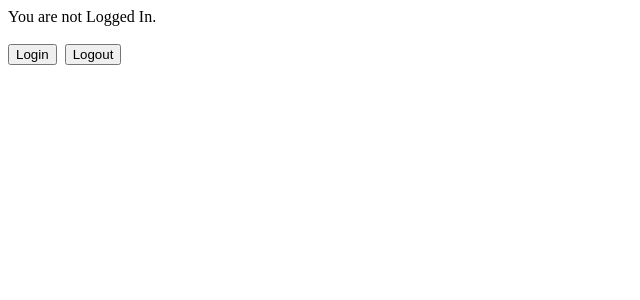
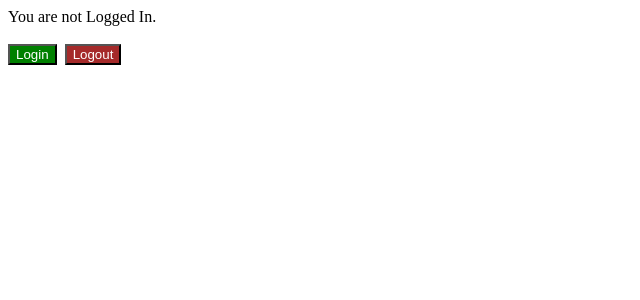
Before and after one commit to rumpapl/react-documentation-implimentation, a React (Create React App) app in the folder react_doc_imp_app/: page / in a window 1280 px wide. Shown: the top 300 px of the page, without its empty margins (0-640 px from the left). Built offline with nearby package versions, Linux system fonts and the light colour scheme; the HTML template or start-up script is replaced by a standard one.

Commit message:
worked on passing css-class as props to common-btn

```diff
--- a/react_doc_imp_app/src/conditional_rendaring/auth/CommonBtn.js
+++ b/react_doc_imp_app/src/conditional_rendaring/auth/CommonBtn.js
@@ -1,8 +1,8 @@
 import React from 'react'
 
-const CommonBtn = ({onClick,children}) => {
+const CommonBtn = ({onClick,children, btn_style}) => {
     return (
-        <button onClick={onClick}>{children}</button>
+        <button onClick={onClick} className={btn_style}>{children}</button>
     )
 }
 
--- a/react_doc_imp_app/src/conditional_rendaring/auth/Login.js
+++ b/react_doc_imp_app/src/conditional_rendaring/auth/Login.js
@@ -3,6 +3,7 @@ import Greeting from '../Greeting';
 // import LoginBtn from './LoginBtn';
 // import LogoutBtn from './LogoutBtn';
 import CommonBtn from './CommonBtn';
+import './style/style.css';
 
 const Login = () => {
     const [isLogedIn, setIsLogedIn] = React.useState(false);
@@ -28,9 +29,9 @@ const Login = () => {
             &nbsp;&nbsp;
             <LogoutBtn onClick={() => handleLogout()} /> */}
 
-            <CommonBtn onClick={() => handleLogin()}>Login</CommonBtn>
+            <CommonBtn onClick={() => handleLogin()} btn_style='login-btn'>Login</CommonBtn>
             &nbsp;&nbsp;
-            <CommonBtn onClick={() => handleLogout()}>Logout</CommonBtn>
+            <CommonBtn onClick={() => handleLogout()} btn_style='logout-btn'>Logout</CommonBtn>
         </div>
     )
 }
--- /dev/null
+++ b/react_doc_imp_app/src/conditional_rendaring/auth/style/style.css
@@ -0,0 +1,9 @@
+.login-btn{
+    background-color: green;
+    color: #fff;
+}
+
+.logout-btn{
+    background-color: brown;
+    color: #fff;
+}
```
